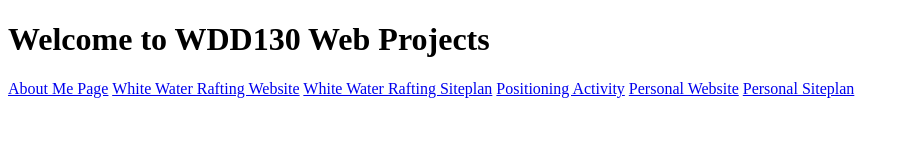
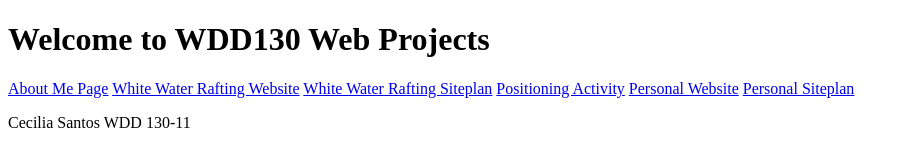
Before and after one commit to Cecilia-San7/wdd130, a plain HTML site: page index.html in a window 1280 px wide. Shown: the whole page, without its empty margins (0-909 px from the left). Drawn offline with Linux system fonts and the light colour scheme.

Commit message:
Added paragraph

```diff
--- a/index.html
+++ b/index.html
@@ -16,6 +16,6 @@
       <a href="#">Personal Website</a>
       <a href="#">Personal Siteplan</a>
     </nav>
-
+        <p>Cecilia Santos WDD 130-11</p>
 </body>
 </html>
```
